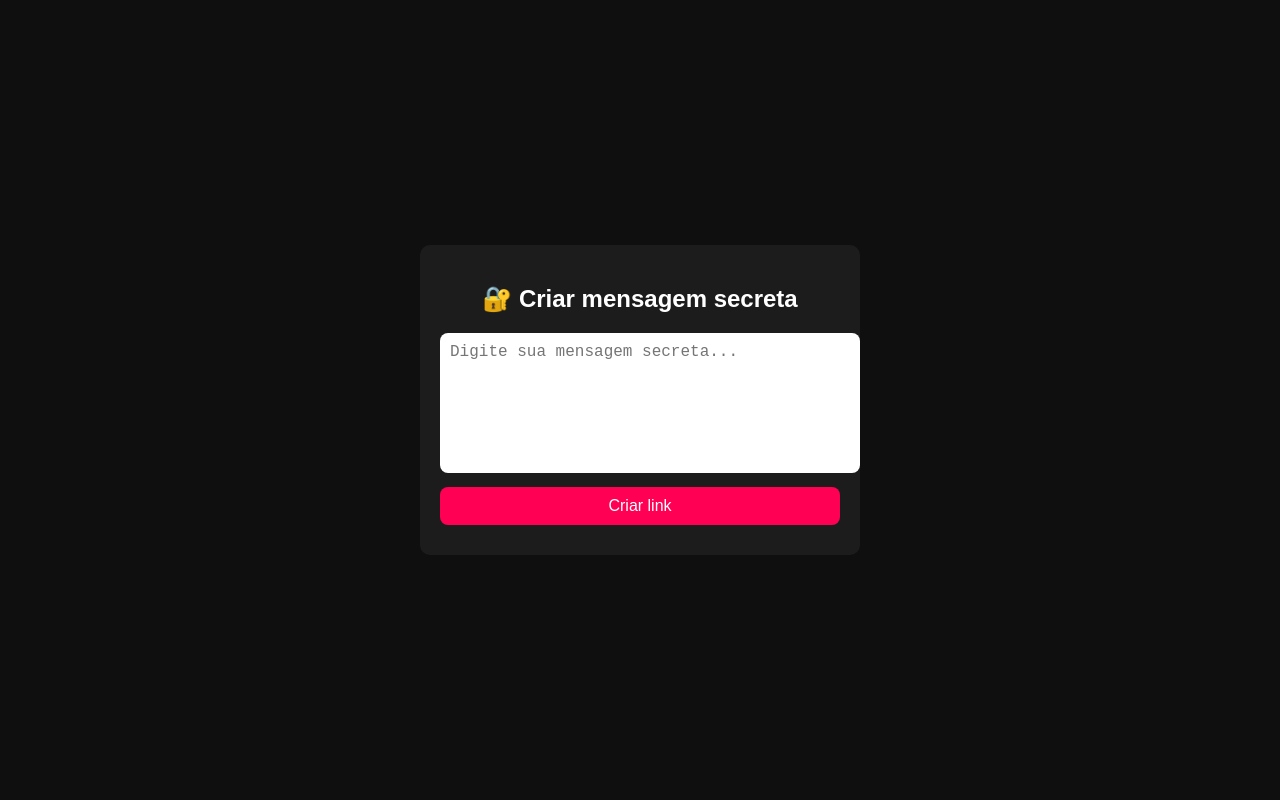
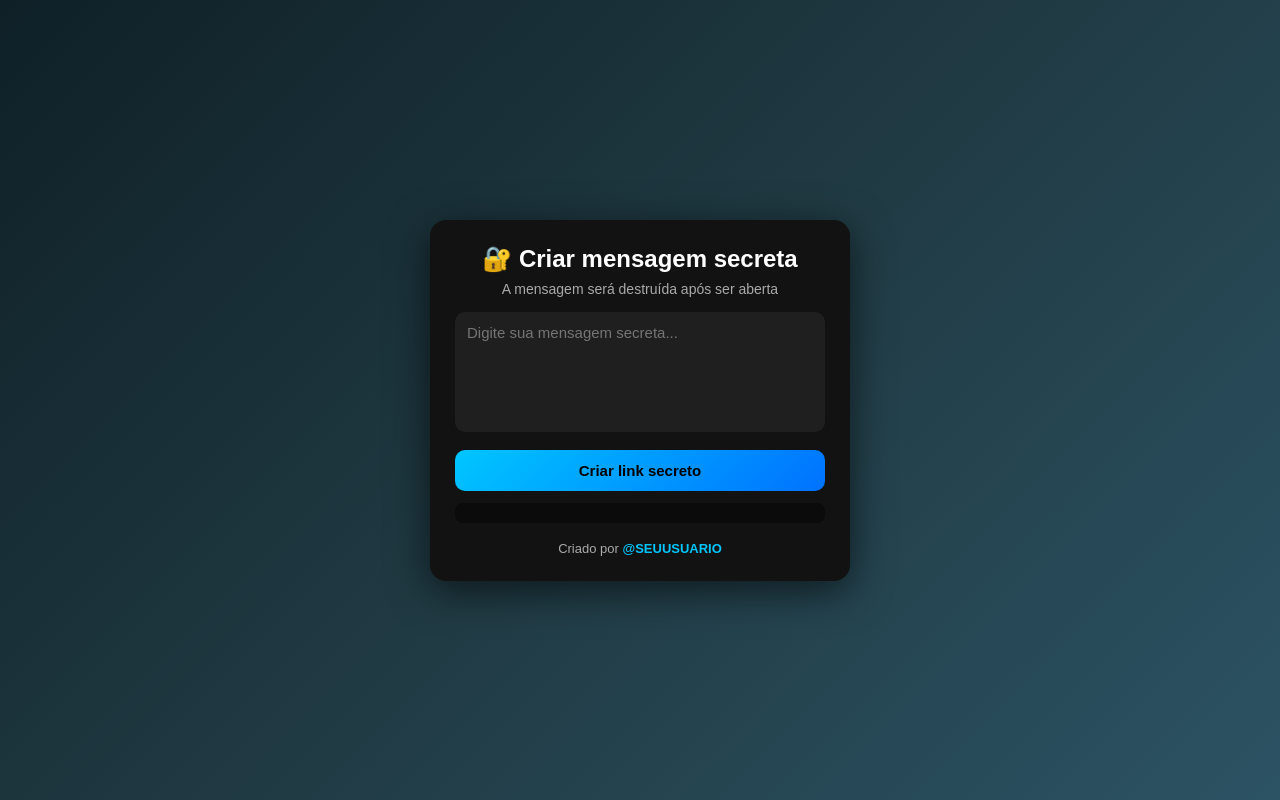
Before and after one commit to guizinz16z/privinote, a plain HTML site: page index.html in a window 1280 px wide. Drawn offline with Linux system fonts and the light colour scheme.

Commit message:
Update index.html

```diff
--- a/index.html
+++ b/index.html
@@ -2,49 +2,76 @@
 <html lang="pt-BR">
 <head>
   <meta charset="UTF-8">
-  <title>Privinote</title>
+  <title>Privinote 🔒</title>
   <meta name="viewport" content="width=device-width, initial-scale=1">
+
   <style>
+    * {
+      box-sizing: border-box;
+      font-family: Arial, Helvetica, sans-serif;
+    }
+
     body {
-      font-family: Arial, sans-serif;
-      background: #0f0f0f;
-      color: #fff;
+      margin: 0;
+      min-height: 100vh;
+      background: linear-gradient(135deg, #0f2027, #203a43, #2c5364);
       display: flex;
       justify-content: center;
       align-items: center;
-      height: 100vh;
-      margin: 0;
+      color: #fff;
     }
 
     .box {
-      background: #1c1c1c;
-      padding: 20px;
-      border-radius: 10px;
+      background: #121212;
+      padding: 25px;
+      border-radius: 16px;
       width: 100%;
-      max-width: 400px;
+      max-width: 420px;
       text-align: center;
+      box-shadow: 0 10px 40px rgba(0,0,0,0.6);
+      animation: fade 0.4s ease;
+    }
+
+    @keyframes fade {
+      from { opacity: 0; transform: translateY(10px); }
+      to { opacity: 1; transform: translateY(0); }
+    }
+
+    h2 {
+      margin-top: 0;
+      margin-bottom: 8px;
+    }
+
+    .subtitle {
+      font-size: 14px;
+      color: #aaa;
+      margin-bottom: 15px;
     }
 
     textarea {
       width: 100%;
       height: 120px;
-      border-radius: 8px;
+      border-radius: 10px;
       border: none;
-      padding: 10px;
+      padding: 12px;
       resize: none;
-      font-size: 16px;
+      font-size: 15px;
+      background: #1f1f1f;
+      color: #fff;
+      outline: none;
     }
 
     button {
-      margin-top: 10px;
+      margin-top: 14px;
       width: 100%;
-      padding: 10px;
-      font-size: 16px;
+      padding: 12px;
+      font-size: 15px;
       border: none;
-      border-radius: 8px;
+      border-radius: 10px;
       cursor: pointer;
-      background: #ff0055;
-      color: #fff;
+      background: linear-gradient(135deg, #00c6ff, #0072ff);
+      color: #000;
+      font-weight: bold;
     }
 
     button:hover {
@@ -52,32 +79,76 @@
     }
 
     .link {
+      margin-top: 12px;
+      word-break: break-all;
+      font-size: 13px;
+      color: #00e5ff;
+      background: #0b0b0b;
+      padding: 10px;
+      border-radius: 8px;
+    }
+
+    .message-box {
+      background: #1e1e1e;
+      padding: 15px;
+      border-radius: 10px;
       margin-top: 10px;
-      word-break: break-all;
-      font-size: 14px;
-      color: #00ffcc;
+      font-size: 15px;
+      word-break: break-word;
+    }
+
+    .creator {
+      margin-top: 18px;
+      font-size: 13px;
+      color: #aaa;
+      text-align: center;
+    }
+
+    .creator a {
+      color: #00c6ff;
+      text-decoration: none;
+      font-weight: bold;
+    }
+
+    .creator a:hover {
+      text-decoration: underline;
     }
   </style>
 </head>
 <body>
 
+<!-- CRIAR -->
 <div class="box" id="create">
   <h2>🔐 Criar mensagem secreta</h2>
+  <div class="subtitle">A mensagem será destruída após ser aberta</div>
+
   <textarea id="text" placeholder="Digite sua mensagem secreta..."></textarea>
-  <button onclick="createNote()">Criar link</button>
+  <button onclick="createNote()">Criar link secreto</button>
+
   <div class="link" id="result"></div>
+
+  <div class="creator">
+    Criado por <a href="t.me/Guizin16z" target="_blank">@SEUUSUARIO</a>
+  </div>
 </div>
 
+<!-- VISUALIZAR -->
 <div class="box" id="view" style="display:none;">
   <h2>📩 Mensagem secreta</h2>
-  <p id="message"></p>
+
+  <div class="message-box" id="message"></div>
+
+  <div class="creator">
+    Criado por <a href="https://t.me/SEUUSUARIO" target="_blank">@SEUUSUARIO</a>
+  </div>
 </div>
 
 <script type="module">
   import { initializeApp } from "https://www.gstatic.com/firebasejs/10.7.1/firebase-app.js";
-  import { getFirestore, doc, setDoc, getDoc, deleteDoc } from "https://www.gstatic.com/firebasejs/10.7.1/firebase-firestore.js";
+  import { getFirestore, doc, setDoc, getDoc, deleteDoc }
+    from "https://www.gstatic.com/firebasejs/10.7.1/firebase-firestore.js";
 
-  // 🔥 COLE AQUI SUAS CHAVES DO FIREBASE
+  // 🔥 FIREBASE CONFIG
   const firebaseConfig = {
     apiKey: "AIzaSyBHOFAcNcQ-397zebLS_n0G8M4meM7hVq8",
     authDomain: "privinote.firebaseapp.com",
@@ -105,10 +176,10 @@
     const snap = await getDoc(ref);
 
     if (!snap.exists()) {
-      messageEl.innerText = "❌ Mensagem já foi destruída.";
+      messageEl.innerText = "❌ Esta mensagem já foi destruída.";
     } else {
       messageEl.innerText = snap.data().text;
-      await deleteDoc(ref);
+      await deleteDoc(ref); // 💥 autodestrói
     }
   }
 
@@ -124,7 +195,7 @@
 
     const link = `${location.origin}${location.pathname}?id=${id}`;
     document.getElementById("result").innerText = link;
-  }
+  };
 </script>
 
 </body>
```
